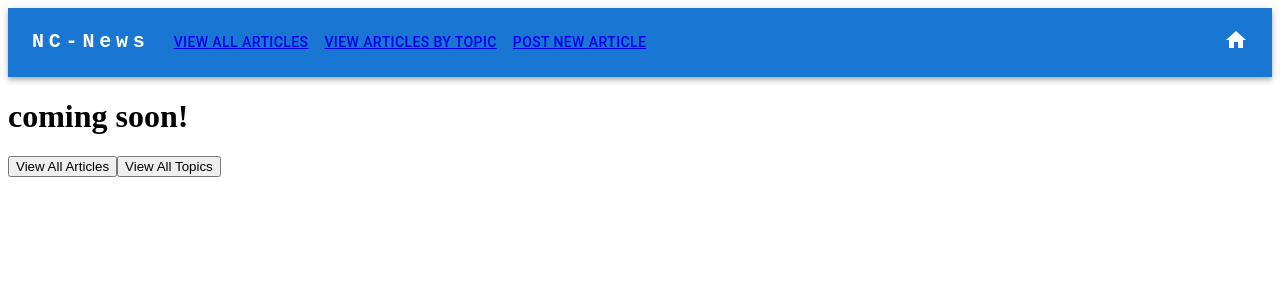
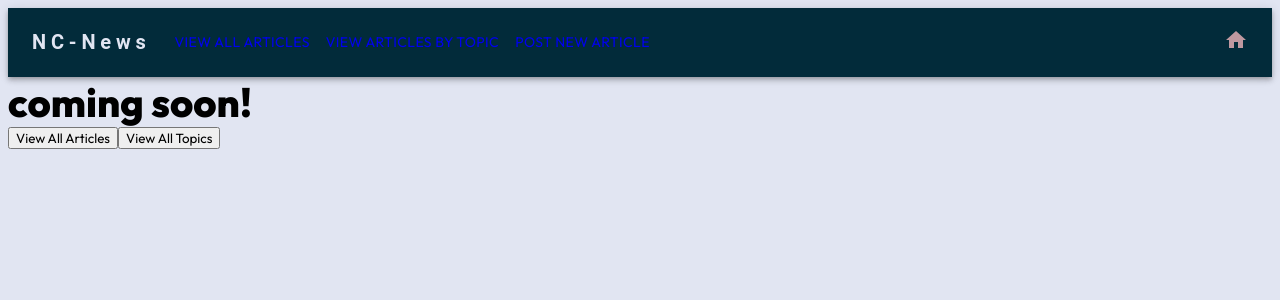
Before and after one commit to vh232/nc-news, a React (Vite) app: page / in a window 1280 px wide. Shown: the top 300 px of the page. Built offline with nearby package versions, Linux system fonts and the light colour scheme.

Commit message:
WIP styling of header, view-all-articles and single-article

```diff
--- a/src/App.css
+++ b/src/App.css
@@ -1,32 +1,69 @@
+/* COLOUR PALETTE
+dark blue - #022b3a;
+dark red - #4a051c;
+light blue - #bfdbf7;
+lavender - #e1e5f2
+medium pink - #bf98a0;
+*/
+
+@import url("https://fonts.googleapis.com/css2?family=Outfit:wght@400;800&display=swap");
+
 * {
-    box-sizing: border-box;
+  box-sizing: content-box;
+  font-family: "Outfit", sans-serif;
+}
+
+html {
+  background-color: #e1e5f2;
+}
+
+.app {
+  background-color: #e1e5f2;
+}
+
+a {
+  text-decoration: none;
 }
 
 /* Header */
 
+.header-container {
+  background-color: #022b3a;
+  color: #e1e5f2;
+}
+
 .header-link {
   text-decoration: none;
-    color: white;
+  color: #e1e5f2;
+  font-family: "Outfit", sans-serif;
 }
 
 .header-small-link {
-    text-decoration: none;
-    color: white;
+  color: #e1e5f2;
+  font-family: "Outfit", sans-serif;
 }
 
-.header-small-link :visited{
-    text-decoration: none;
-    color: white;
+.header-small-link :visited {
+  color: #e1e5f2;
+  font-family: "Outfit", sans-serif;
+}
+
+.header-home-link {
+  color: #bf98a0;
 }
 
 .drop-down-link {
-    text-decoration: none;
-    color: #1a76d2;
+  color: #022b3a;
+  font-family: "Outfit", sans-serif;
 }
 
 .drop-down-link :visited {
-    text-decoration: none;
-    color: #1a76d2;
+  color: #4a051c;
+  font-family: "Outfit", sans-serif;
+}
+
+.drop-down-link :hover {
+  color: #4a051c;
 }
 
 /* view all articles */
@@ -45,12 +82,20 @@
   flex-direction: row;
   justify-content: center;
   flex-wrap: wrap;
+  align-items: stretch;
 }
 
 .ant-card-meta-title {
   white-space: pre-line !important;
   text-align: center;
-    margin: -5px;
+  margin-top: -5px;
+}
+
+.ant-card .ant-card-meta-title {
+  white-space: pre-line !important;
+  text-align: center;
+  margin-top: -5px;
+  color: #022b3a;
 }
 
 .ant-card-meta-description {
@@ -66,22 +111,37 @@
 
 .ant-card {
   width: 300px;
+  background-color: #e1e5f2;
+  border-color: #022b3a;
+  border-width: 2px;
+  height: 100%;
 }
 
 #ant-card-image {
   height: 20vh;
   object-fit: cover;
+  margin-top: 10px;
+  max-width: 280px;
+}
+
+.ant-card .ant-card-actions {
+  border-color: #022b3a;
+  border-width: 2px;
+  background-color: #e1e5f2;
 }
 
 /* single articles */
 
-#single-article-img {
+.single-article-img {
   width: 90vw;
   max-height: 700px;
   max-width: 800px;
-    margin: 0px;
+  display: block;
+  margin-left: auto;
+  margin-right: auto;
   padding: 0px;
   text-align: center;
+  border-radius: 20px;
 }
 
 .comment-info {
@@ -90,6 +150,23 @@
 
 .votes :hover {
   color: green;
+}
+
+.article-title {
+  display: flex;
+  font-family: "Outfit", sans-serif;
+  margin: 10px 10px 20px 10px;
+}
+
+.back-arrow {
+  color: #4a051c;
+  align-self: center;
+}
+
+h1 {
+  margin: auto;
+  align-self: center;
+  font-size: 2.5rem;
 }
 
 /*  */
--- a/src/components/Header.jsx
+++ b/src/components/Header.jsx
@@ -38,7 +38,7 @@ const Header = () => {
 
   return (
     <AppBar position="static">
-      <Container maxWidth="xl">
+      <Container maxWidth="xl" className="header-container">
         <Toolbar disableGutters>
           <Typography
             variant="h6"
@@ -47,7 +47,6 @@ const Header = () => {
             sx={{
               mr: 2,
               display: { xs: 'none', md: 'flex' },
-              fontFamily: 'monospace',
               fontWeight: 700,
               letterSpacing: '.3rem',
               color: 'inherit',
@@ -88,7 +87,7 @@ const Header = () => {
             >
               {pages.map((page, index) => (
                 <MenuItem key={index} onClick={handleCloseNavMenu}>
-                  <Typography className="drop-down-link" textAlign="center">{page}</Typography>
+                  <Typography className="drop-down-link" textAlign="center" color="#022b3a">{page}</Typography>
                 </MenuItem>
               ))}
             </Menu>
@@ -101,7 +100,6 @@ const Header = () => {
               mr: 2,
               display: { xs: 'flex', md: 'none' },
               flexGrow: 1,
-              fontFamily: 'monospace',
               fontWeight: 700,
               letterSpacing: '.3rem',
               color: 'inherit',
@@ -115,13 +113,13 @@ const Header = () => {
               <Button
                 key={index}
                 onClick={handleCloseNavMenu}
-                sx={{ my: 2, color: 'white', display: 'block' }}
+                sx={{ my: 2, display: 'block' }}
               >
                 <span className="header-small-link">{page}</span>
               </Button>
             ))}
           </Box>
-         <Link to="/" className="header-small-link"> <HomeIcon /> </Link>
+         <Link to="/" className="header-home-link"> <HomeIcon /> </Link>
         </Toolbar>
       </Container>
     </AppBar>
--- a/src/components/SingleArticle.jsx
+++ b/src/components/SingleArticle.jsx
@@ -3,6 +3,7 @@ import { getArticleById, patchArticle } from "../../api";
 import { useParams, Link } from "react-router-dom";
 import ThumbUpAltIcon from '@mui/icons-material/ThumbUpAlt';
 import ThumbDownAltIcon from '@mui/icons-material/ThumbDownAlt';
+import ArrowBackIcon from '@mui/icons-material/ArrowBack';
 
 const SingleArticle = () => {
 
@@ -49,14 +50,19 @@ const SingleArticle = () => {
     return (
       <div className="single-article">
         <br></br>
-        <Link to="/articles">Back to all articles</Link>
+        <section className="article-title">
+        <Link to="/articles" className="back-arrow"><ArrowBackIcon fontSize="large"/></Link>
         <h1>{article.title}</h1>
-        <img src={article.article_img_url} id="single-article-img" />
+        </section>
+
+        <img className="single-article-img" src={article.article_img_url}/>
+        <p className="body">{article.body}</p>
         <p className="topic">
           topic: {article.topic} written by: {article.author}
         </p>
         <p className="author"></p>
-        <p className="body">{article.body}</p>
+
+
         <p className="created-at">{`Posted: ${datePosted.toLocaleString([], {
           day: "numeric",
           month: "numeric",
--- a/src/components/SortByDropDown.jsx
+++ b/src/components/SortByDropDown.jsx
@@ -36,7 +36,7 @@ const SortByDropDown = () => {
 
   return (
     <Space wrap>
-      <Dropdown menu={menuProps}>
+      <Dropdown menu={menuProps} className="sort-by-drop-down">
         <Button>
           <Space>
             Sort By
```
Lines whose indentation alone changed are shown as unchanged.
